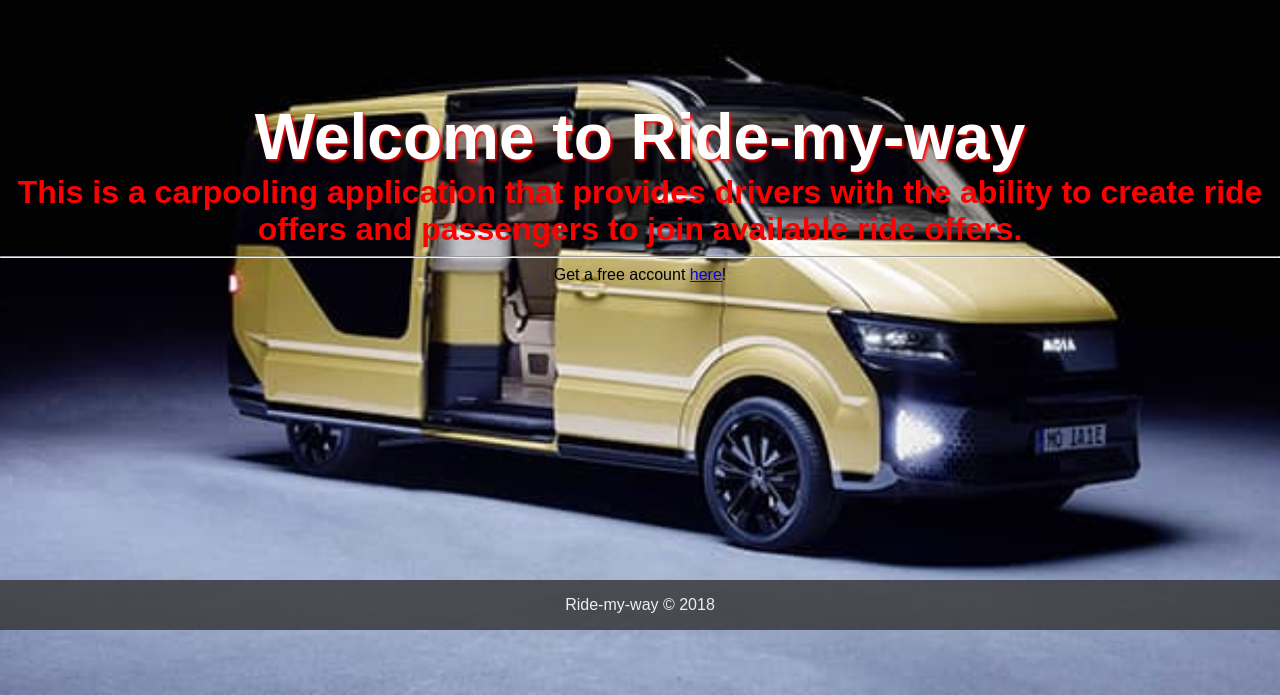
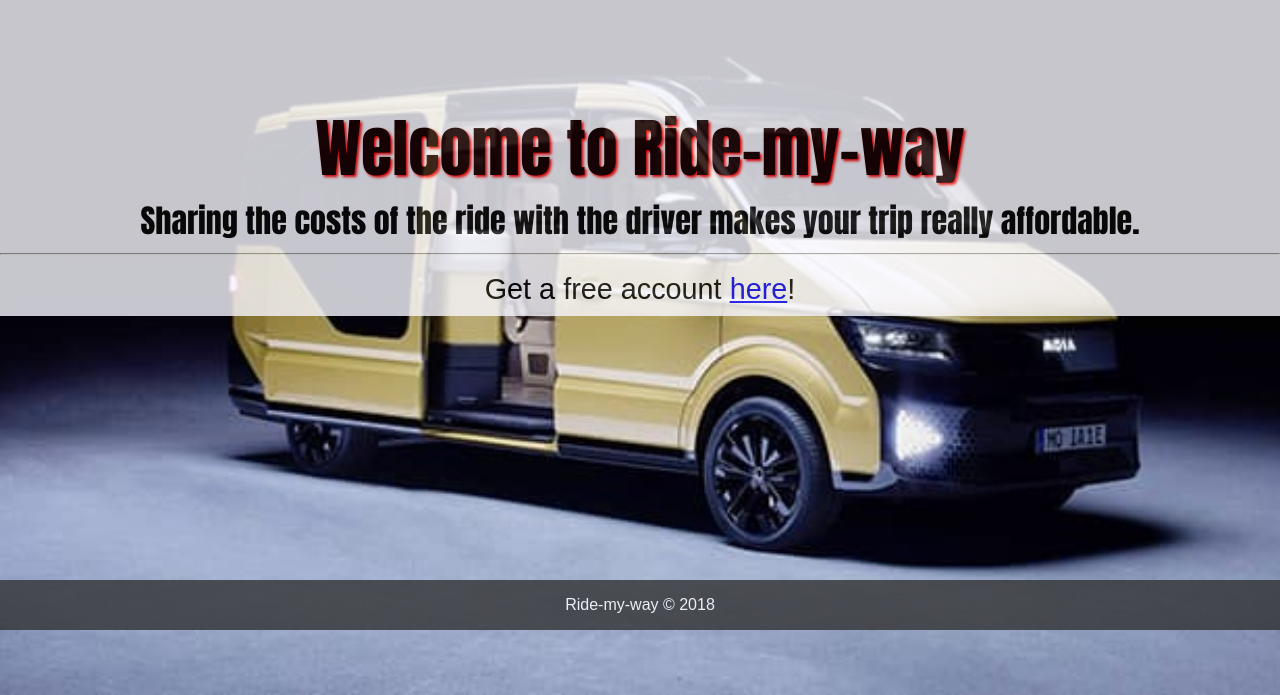
Before and after one commit to Ogollah/Ride-my-way, a Python web app: template UI/templates/welcome.html in a window 1280 px wide. Shown: the part 105-800 px from the top of the page. Run offline with Jinja, Linux system fonts and the light colour scheme; the template is opened without the code that fills it, so the values that code supplies are empty.

Commit message:
modify readme file

```diff
--- a/UI/static/styles/main.css
+++ b/UI/static/styles/main.css
@@ -53,7 +53,7 @@ body {
 /*Welcom message */
 
 .welcome {
-    color: #ffffff;
+    color: #1b0303;
     position: relative;
     height: 580px;
     width: 100%;
@@ -62,6 +62,8 @@ body {
 .welcome-message {
     position: relative;
     padding-top: 100px;
+    background-color: #f8f8ff;
+    opacity: .8;
 }
 
 .welcome-message h1 {
@@ -69,18 +71,21 @@ body {
     text-shadow: 2px 2px 3px #ff0000;
     font-size: 4em;
     text-align: center;
+    font-family: impact;
 }
 
 .welcome-message h5 {
     margin: 0;
     font-size: 2em;
-    color: #ff0000;
+    color: #0a0a0a;
     text-align: center;
+    font-family: impact;
 }
 
 .welcome p {
     margin: 0;
-    font-size: 25;
+    padding: 10px;
+    font-size: 1.8em;
     color: #000000;
     text-align: center;
 }
--- a/UI/templates/welcome.html
+++ b/UI/templates/welcome.html
@@ -1,5 +1,6 @@
 <!DOCTYPE html>
 <html>
+
 <head>
     <meta charset="utf-8" />
     <meta http-equiv="X-UA-Compatible" content="IE=edge">
@@ -9,10 +10,13 @@
     <link rel="stylesheet" type="text/css" media="screen" href="../static/styles/main.css" />
     <script src="../static/js/main.js"></script>
 </head>
+
 <body>
     <!--Navbar-->
     <div class="navbar">
-        <a href="#"><img id="logo" src="../static/img/logo-4.png"></a>
+        <a href="#">
+            <img id="logo" src="../static/img/logo-4.png">
+        </a>
         <a id="navbar-right" href="login.html">Login</a>
         <a id="navbar-right" href="#home">Home</a>
     </div>
@@ -21,11 +25,12 @@
     <div class="welcome">
         <div class="welcome-message">
             <h1>Welcome to Ride-my-way</h3>
-            <h5>This is a carpooling application that provides drivers
-                with the ability to create ride offers and passengers to join available ride offers.</h5>
-            <hr>
+                <h5> Sharing the costs of the ride with the driver makes your trip really affordable.</h5>
+                <hr>
+                <p>Get a free account
+                    <a href="registration.html">here</a>!</p>
         </div>
-            <p>Get a free account <a href="registration.html">here</a>!</p>
+
     </div>
     <!--footer fixed-->
     <div class="footer">
@@ -33,4 +38,5 @@
     </div>
 
 </body>
+
 </html>
```
Also changed, not shown: README.md.
